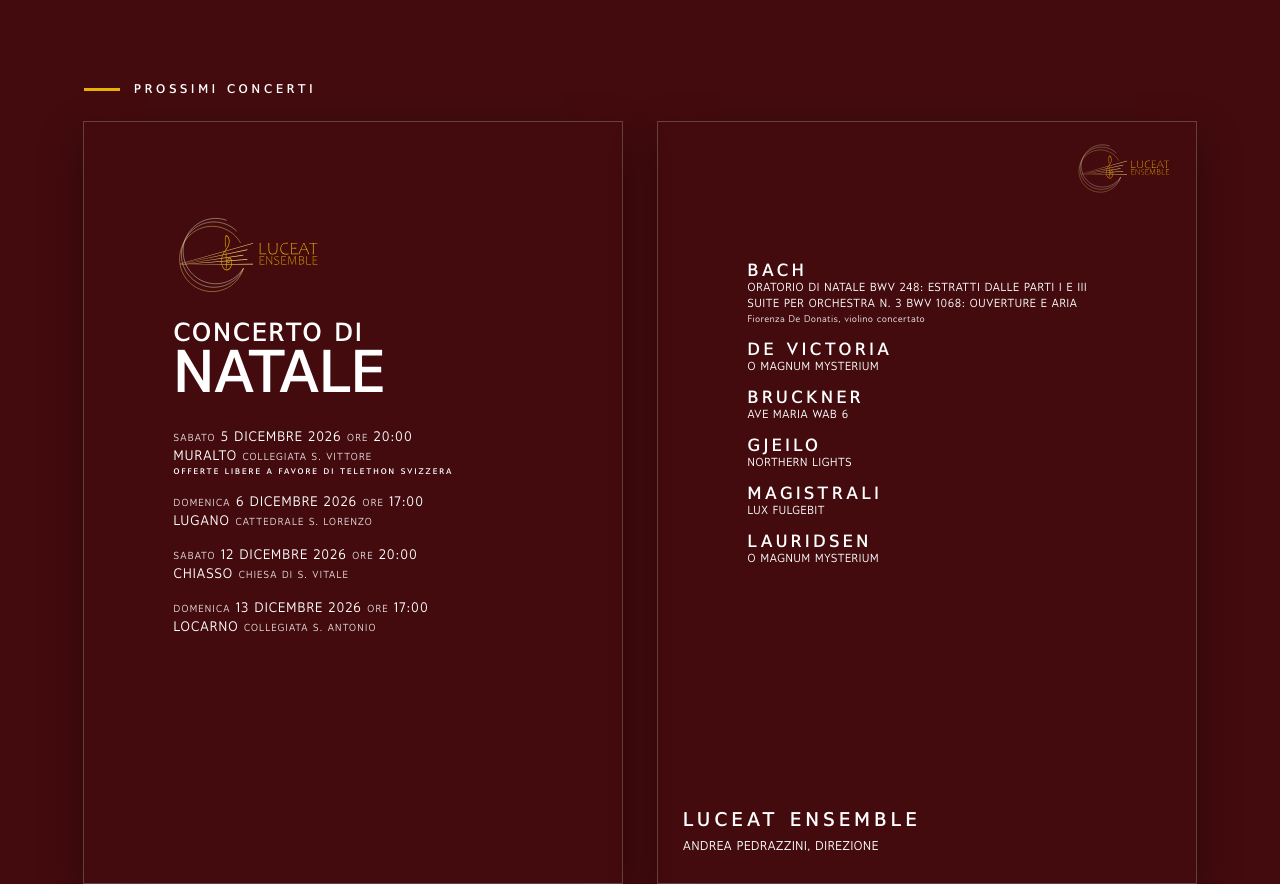
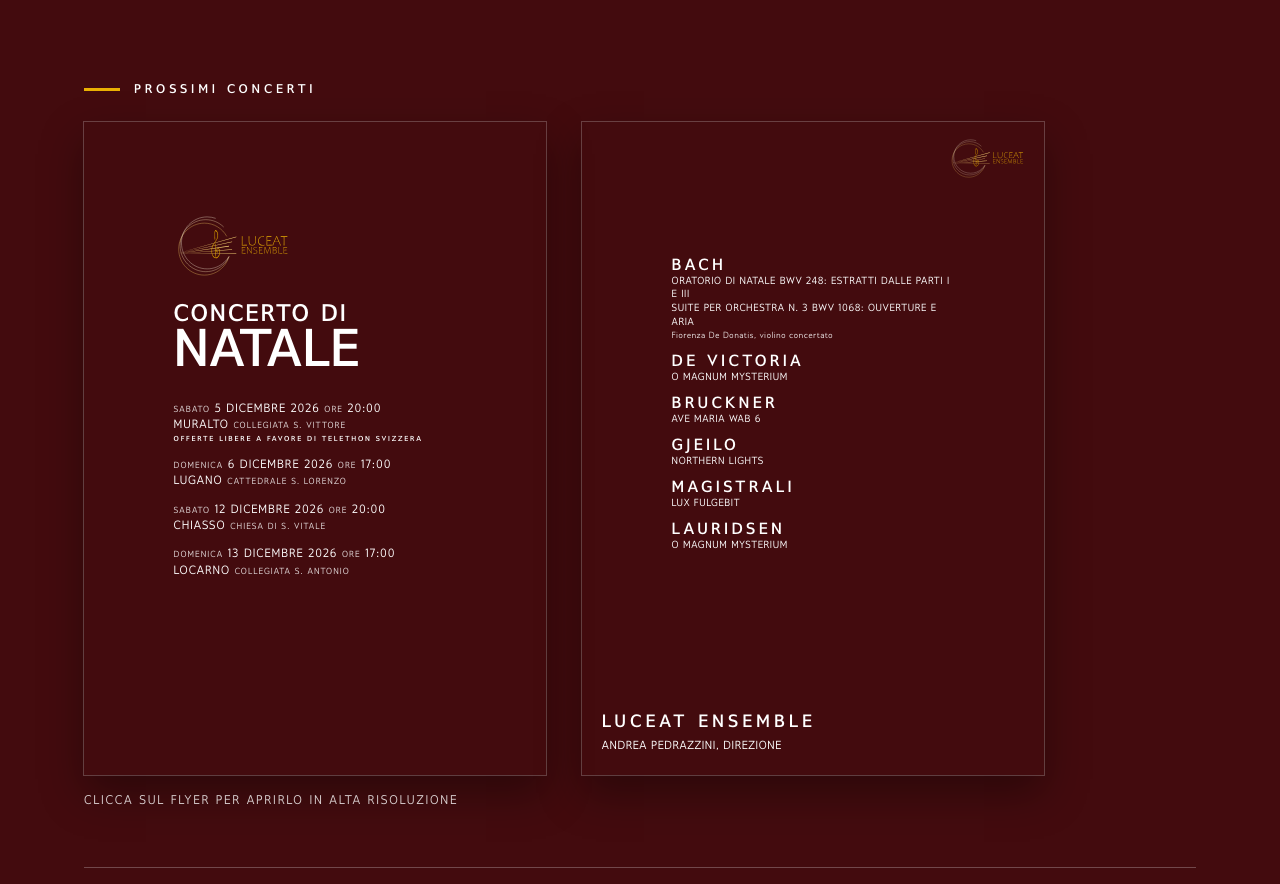
Before and after one commit to Luceat-Ensemble/luceatensemble.com, a plain HTML site: page it/index.html in a window 1280 px wide. Shown: the part 740-1624 px from the top of the page. Drawn offline with Linux system fonts and the light colour scheme.

Commit message:
Home: flyer A5 piu' leggibili, copertina piu' scura in basso

```diff
--- a/css/luceat.css
+++ b/css/luceat.css
@@ -68,7 +68,7 @@ a { color: inherit; }
   .copertina img.slide { animation: none; }
   .copertina img.slide:first-child { opacity: 1; }
 }
-.copertina::after { content: ""; position: absolute; inset: 0; background: linear-gradient(to bottom, rgba(1,22,39,0) 40%, rgba(1,22,39,.9) 100%); }
+.copertina::after { content: ""; position: absolute; inset: 0; background: linear-gradient(to bottom, rgba(1,22,39,0) 30%, rgba(1,22,39,.55) 60%, rgba(1,22,39,.95) 100%); }
 .copertina .marchio { position: absolute; left: 0; right: 0; bottom: 30px; z-index: 1; color: var(--bianco); }
 .copertina .marchio img { height: clamp(120px, 18vw, 200px); width: auto; margin-left: -2%; }
 .copertina .marchio span { display: block; margin-top: -4px; font-size: clamp(.95rem, 1.7vw, 1.2rem); letter-spacing: .32em; text-transform: uppercase; }
@@ -96,30 +96,30 @@ h2 { margin: 0 0 32px; font-size: clamp(1.8rem, 3.4vw, 2.6rem); font-weight: 700
 .progetto .etichetta::before { background: var(--oro); }
 
 /* i due lati del flyer in formato A5, scritti in HTML; clic = flyer in alta risoluzione */
-.flyer { display: grid; grid-template-columns: 1fr 1fr; gap: 36px; }
+.flyer { display: grid; grid-template-columns: 1fr 1fr; gap: 36px; max-width: 960px; }
 .a5 {
   display: block; position: relative; aspect-ratio: 1 / 1.414; container-type: inline-size;
   padding: 7cqw; text-decoration: none; color: var(--bianco); background: inherit;
   box-shadow: 0 0 0 1px rgba(255,255,255,.22), 0 18px 40px rgba(0,0,0,.35);
-  transition: transform .2s;
+  transition: transform .2s; overflow: hidden;
 }
 .a5:hover { transform: translateY(-4px); }
 .a5 .logo-a5 { width: 46cqw; margin: 0 0 4cqw -2cqw; }
 .a5 .logo-a5.piccolo { width: 30cqw; position: absolute; top: 5cqw; right: 5cqw; margin: 0; }
-.a5 .t1 { display: block; font-size: 7.4cqw; letter-spacing: .08em; line-height: 1; text-transform: uppercase; }
-.a5 .t2 { display: block; font-size: 17cqw; line-height: .95; text-transform: uppercase; margin-bottom: 6cqw; }
+.a5 .t1 { display: block; font-size: 8.6cqw; letter-spacing: .08em; line-height: 1; text-transform: uppercase; }
+.a5 .t2 { display: block; font-size: 19cqw; line-height: .95; text-transform: uppercase; margin-bottom: 6cqw; }
 .a5 .data { margin-bottom: 4.2cqw; text-transform: uppercase; }
-.a5 .data .q, .a5 .data .d { display: block; font-size: 3.9cqw; letter-spacing: .08em; line-height: 1.35; }
+.a5 .data .q, .a5 .data .d { display: block; font-size: 4.3cqw; letter-spacing: .08em; line-height: 1.35; }
 .a5 .data small { font-size: .74em; letter-spacing: .12em; opacity: .85; }
-.a5 .data .n { display: block; font-size: 2.3cqw; font-weight: 700; letter-spacing: .24em; }
-.a5 .prog { margin-top: 14cqw; }
+.a5 .data .n { display: block; font-size: 2.6cqw; font-weight: 700; letter-spacing: .24em; }
+.a5 .prog { margin-top: 16cqw; }
 .a5 .prog > div { margin-bottom: 3.6cqw; text-transform: uppercase; }
-.a5 .prog b { display: block; font-size: 5cqw; letter-spacing: .2em; line-height: 1.1; }
-.a5 .prog span { display: block; font-size: 3.3cqw; letter-spacing: .06em; line-height: 1.3; }
-.a5 .prog em { display: block; font-style: normal; font-size: 2.8cqw; text-transform: none; opacity: .85; }
+.a5 .prog b { display: block; font-size: 5.8cqw; letter-spacing: .2em; line-height: 1.1; }
+.a5 .prog span { display: block; font-size: 3.7cqw; letter-spacing: .06em; line-height: 1.3; }
+.a5 .prog em { display: block; font-style: normal; font-size: 3.2cqw; text-transform: none; opacity: .85; }
 .a5 .ens { position: absolute; left: 7cqw; right: 7cqw; bottom: 7cqw; text-transform: uppercase; }
-.a5 .ens b { display: block; font-size: 5.6cqw; letter-spacing: .22em; }
-.a5 .ens span { display: block; font-size: 3.6cqw; letter-spacing: .05em; }
+.a5 .ens b { display: block; font-size: 6.4cqw; letter-spacing: .22em; }
+.a5 .ens span { display: block; font-size: 4.2cqw; letter-spacing: .05em; }
 .flyer-nota { margin: 16px 0 0; font-size: .8rem; letter-spacing: .14em; text-transform: uppercase; opacity: .8; }
 
 /* ingresso: QR | testo | biglietti */
```
